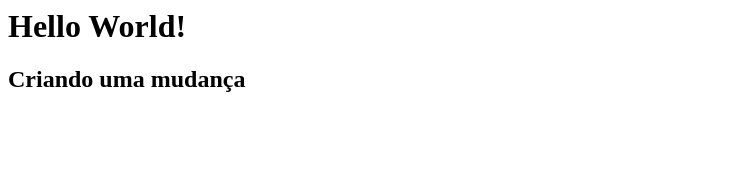
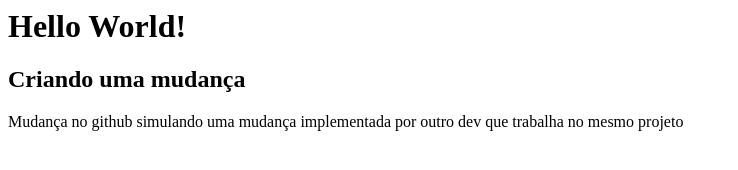
Before and after one commit to Aitakata/aula-git, a plain HTML site: page index.html in a window 1280 px wide. Shown: the whole page, without its empty margins (0-738 px from the left). Drawn offline with Linux system fonts and the light colour scheme.

Commit message:
Update index.html
simulando uma mudança implementada por outro dev que trabalha no mesmo projeto  e que alterou o arquivo index.html

```diff
--- a/index.html
+++ b/index.html
@@ -5,5 +5,6 @@
     <body>
         <h1>Hello World!</h1>
         <h2>Criando uma mudança </h2>
+        <p>Mudança no github simulando uma mudança implementada por outro dev que trabalha no mesmo projeto</p>
     </body>
 </html>
```
